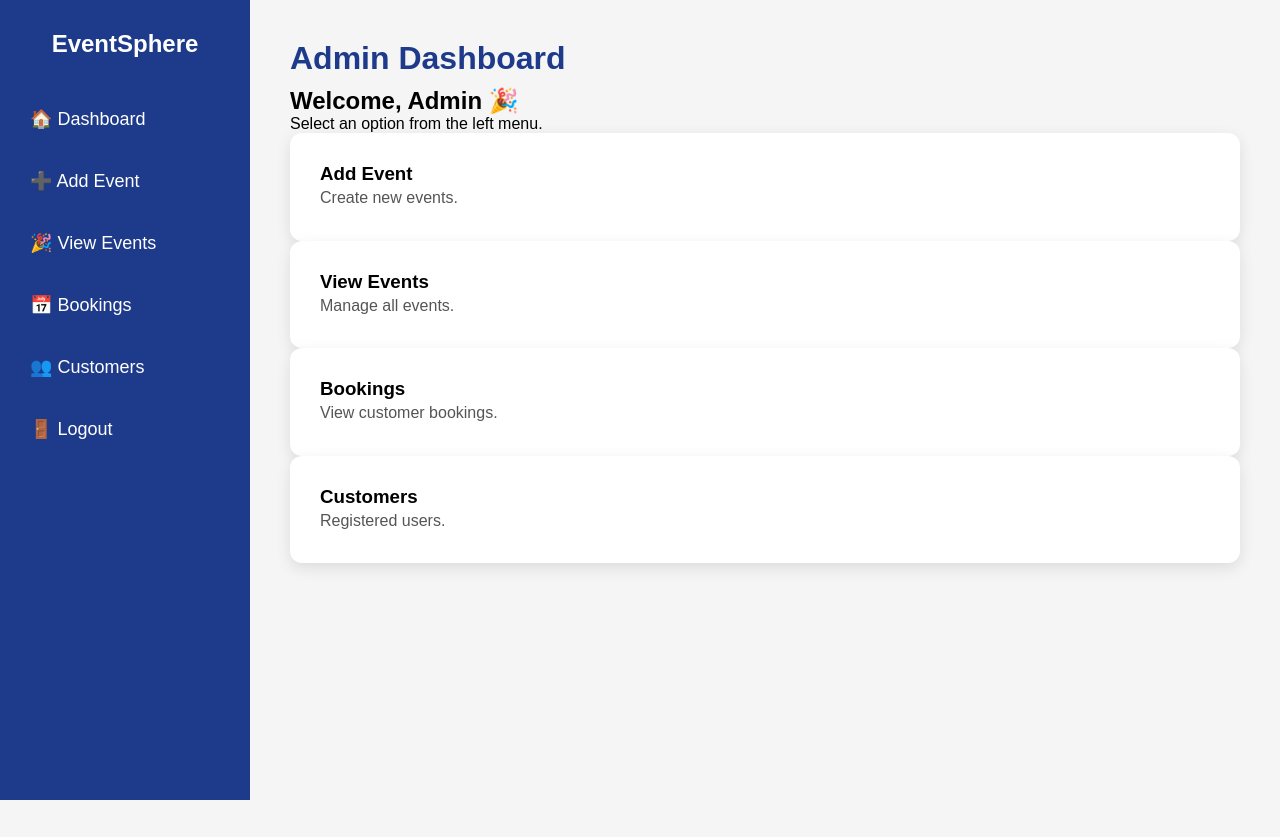
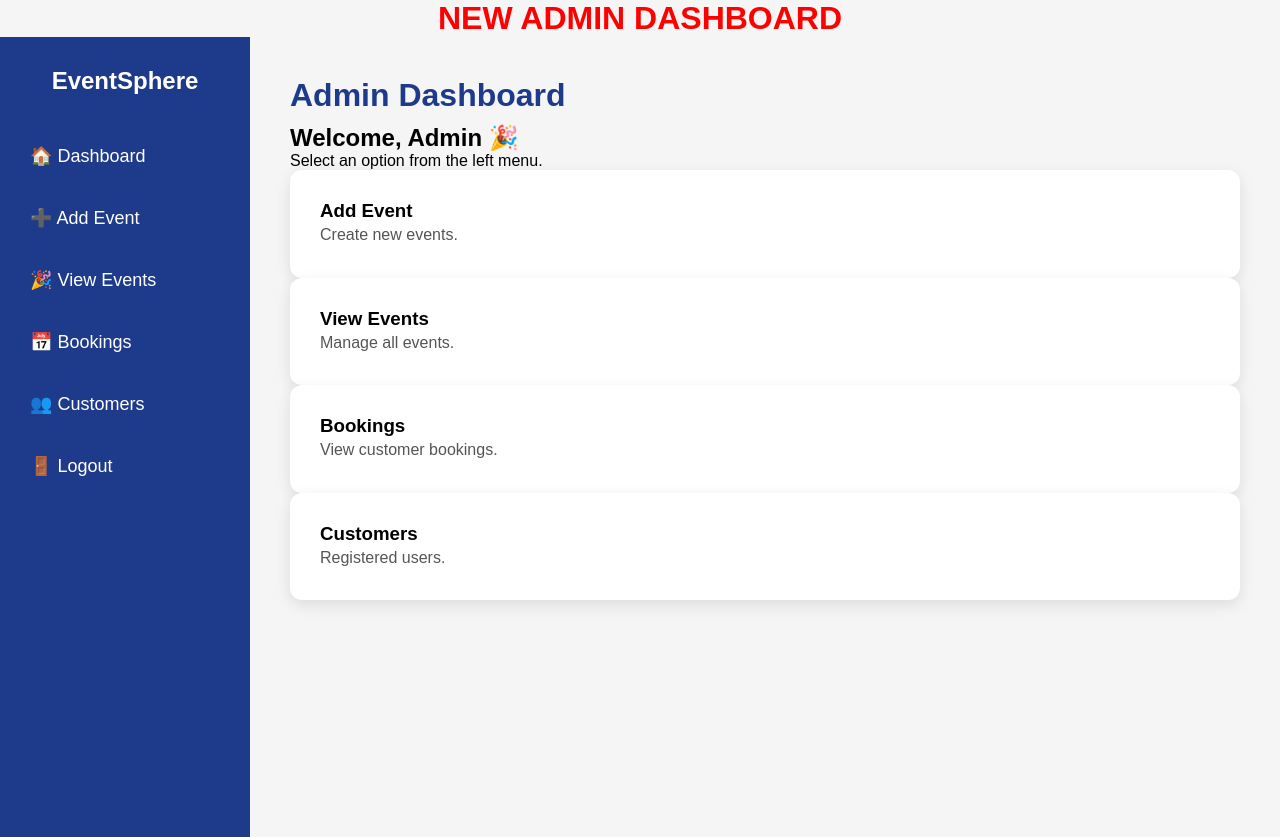
Before and after one commit to siva9852/EventSphere, a plain HTML site: page admin-dashboard.html in a window 1280 px wide. Before the commit the page ends 800 px from the top, so only its background shows below. Drawn offline with Linux system fonts and the light colour scheme.

Commit message:
Update admin dashboard

```diff
--- a/admin-dashboard.html
+++ b/admin-dashboard.html
@@ -2,13 +2,22 @@
 <html lang="en">
 
 <head>
+
     <meta charset="UTF-8">
+
     <meta name="viewport" content="width=device-width, initial-scale=1.0">
+
     <title>Admin Dashboard - EventSphere</title>
+
     <link rel="stylesheet" href="css/style.css">
+
 </head>
 
 <body>
+
+<h1 style="color:red; text-align:center;">
+    NEW ADMIN DASHBOARD
+</h1>
 
 <div class="dashboard">
 
@@ -17,12 +26,19 @@
         <h2>EventSphere</h2>
 
         <ul>
+
             <li><a href="admin-dashboard.html">🏠 Dashboard</a></li>
+
             <li><a href="add-event.html">➕ Add Event</a></li>
+
             <li><a href="view-events.html">🎉 View Events</a></li>
+
             <li><a href="#">📅 Bookings</a></li>
+
             <li><a href="#">👥 Customers</a></li>
+
             <li><a href="#" onclick="logout()">🚪 Logout</a></li>
+
         </ul>
 
     </div>
@@ -66,4 +82,5 @@
 <script type="module" src="js/admin.js"></script>
 
 </body>
+
 </html>
```
